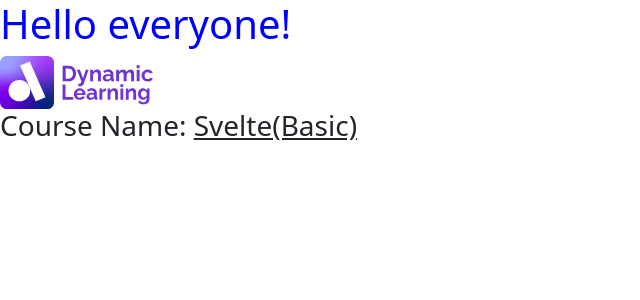
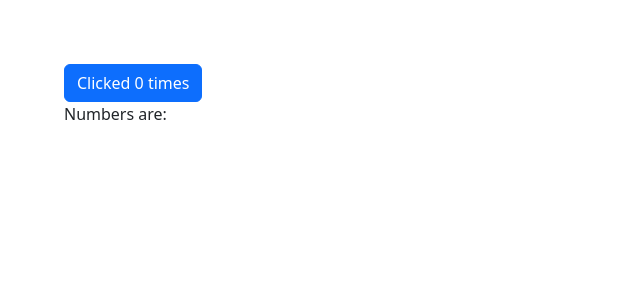
Before and after one commit to NahidReza08/Svelte-Basic, a Svelte app: page / in a window 1280 px wide. Shown: the top 300 px of the page, without its empty margins (0-640 px from the left). Built offline with nearby package versions, Linux system fonts and the light colour scheme.

Commit message:
2. Reactivity

```diff
--- a/src/App.svelte
+++ b/src/App.svelte
@@ -1,7 +1,10 @@
 <script>
-  import Introduction from './lib/1_Introduction/Introduction.svelte'
+  import Introduction from './lib/1_Introduction/Introduction.svelte';
+  import State from './lib/2_Reactivity/State.svelte';
+
 </script>
 
 <!-- Example of nested component. Loops not allowed. -->
 
-<Introduction />
+<!-- <Introduction /> -->
+<State />
--- /dev/null
+++ b/src/app.css
@@ -0,0 +1,6 @@
+body {
+  margin: 64px;
+  display: flex;
+  min-width: 320px;
+  min-height: 100vh;
+}
--- /dev/null
+++ b/src/lib/2_Reactivity/State.svelte
@@ -0,0 +1,22 @@
+<!--
+    All let variable worked as reactive variable
+    Reactivity triggered in assignment
+-->
+
+<script>
+	let count = 0;
+    let numbers = [];
+
+    function handleClick(){
+        count++;
+        numbers.push(count);
+        numbers = numbers;
+    }
+</script>
+
+<button type="button" class="btn btn-primary" onclick={handleClick}>
+	Clicked {count}
+	{count === 1 ? 'time' : 'times'}
+</button>
+
+<p>Numbers are: {numbers.join(' , ')}</p>
--- a/src/main.js
+++ b/src/main.js
@@ -1,4 +1,5 @@
 import { mount } from 'svelte'
+import './app.css'
 import App from './App.svelte'
 
 const app = mount(App, {
```
Also changed, not shown: src/topics.txt.
